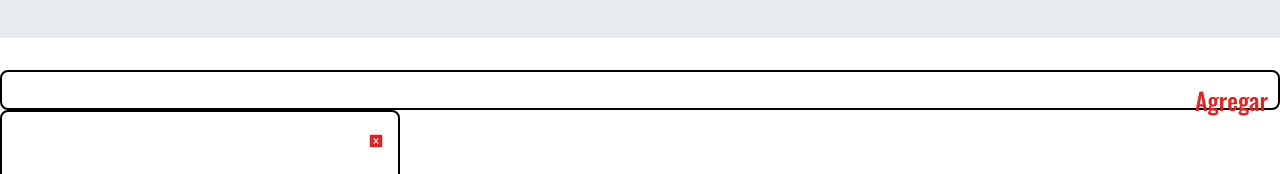
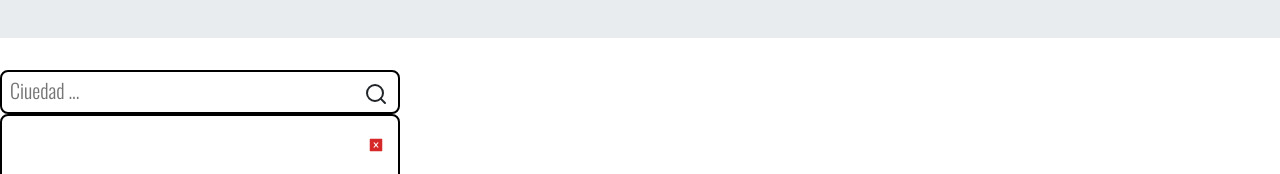
Before and after one commit to Jo5ean/Weather-App, a React (Create React App) app: page / in a window 1280 px wide. Shown: the part 211-385 px from the top of the page. Built offline with nearby package versions, Linux system fonts and the light colour scheme.

Commit message:
add styles

```diff
--- a/src/Styles/SearchBar.module.css
+++ b/src/Styles/SearchBar.module.css
@@ -5,8 +5,8 @@
 }
 .searchBar > input{
     width: 100%;
-    padding: 0.25rem 4rem 0.5rem 0.5rem;
-    /* box-sizing: border-box; */
+    padding: 0.5rem 4rem 0.5rem 0.5rem;
+    box-sizing: border-box;
 
     border-style: solid;
     border-width: 2px;
@@ -15,19 +15,24 @@
 
     font-size: 1,5rem;
 }
+
+.searchBar > input::placeholder{
+    font-weight: 300;
+    font-size: 1.25rem;
+}
 .searchBar > button {
     position: absolute;
     top: calc(0.25rem + 2px);
     right: calc(0.25rem + 2px);
     font-size: 1.5rem;
-    color: var(--btn-danger-color);
+    color: var(--btn-color);
 
     display: flex;
     justify-content: center;
     align-items: center;
 
     padding: 0.25rem;
-    border-radius: 10px;
+    border-radius: 9999px;
 
     border-style: solid;
     border-width: 2px;
@@ -35,5 +40,15 @@
     background-color: transparent;
 
     transition: 250ms;
+}
 
+.searchBar > button:hover{
+    color: white;
+    background-color: var(--btn-color);
 }
+
+@media screen and (min-width: 576px){
+    .searchBar{
+        width: 25rem;
+    }
+}
--- a/src/components/SearchBar.jsx
+++ b/src/components/SearchBar.jsx
@@ -2,6 +2,8 @@ import React from "react";
 
 //import Button from 'react-bootstrap/Button';
 import Styles from '../Styles/SearchBar.module.css';
+
+import {FiSearch} from "react-icons/fi";
 
 export default function SearchBar({ onSearch }) {    //onsearch llega de app.js
   // acá va tu código
@@ -36,10 +38,11 @@ export default function SearchBar({ onSearch }) {    //onsearch llega de app.js
 
   return (
     <div className={Styles.searchBar }>
-
-      <input id={"search-bar-input"}/>
+      <input placeholder='Ciuedad ... ' id={"search-bar-input"}/>
       {/* <Button variant={'outline-warning'}>Warning</Button> */}
-      <button onClick={handleOnSearch}> Agregar </button>
+      <button onClick={handleOnSearch}>
+      <FiSearch/>
+          </button>
     </div>
   );
 }
--- a/src/index.css
+++ b/src/index.css
@@ -1,8 +1,11 @@
 :root{
 
   --color-maximun-red: #d62828 ;
+  --color-prussian-blue: #023047;
 
   --btn-danger-color: var(--color-maximun-red);
+  --btn-color: var(var(--color-prussian-blue));
+
 }
 
 
@@ -13,6 +16,9 @@ body {
   -webkit-font-smoothing: antialiased;
   -moz-osx-font-smoothing: grayscale;
 }
+input{
+  font-family: 'Oswald', sans-serif;
+}
 
 code {
   font-family: source-code-pro, Menlo, Monaco, Consolas, 'Courier New',
```
